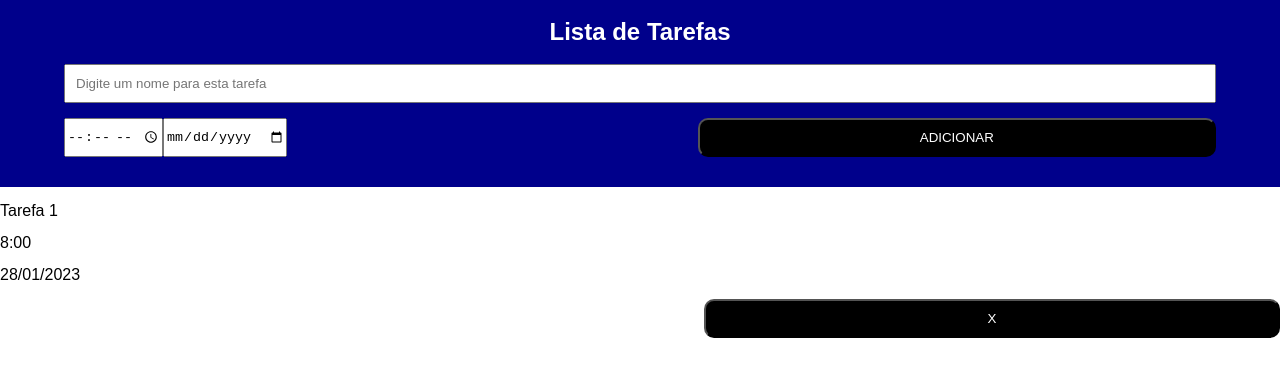
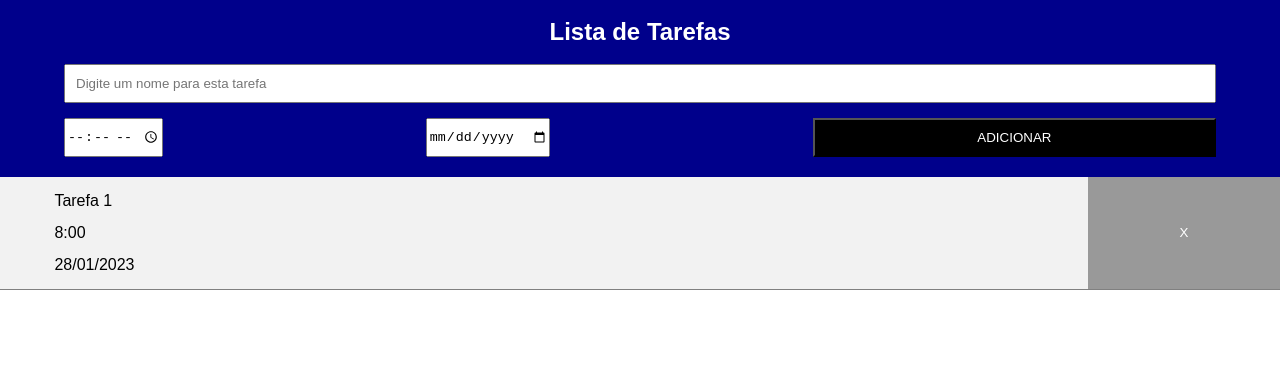
Before and after one commit to dissouza/to-do-list, a plain HTML site: page index.html in a window 1280 px wide. Drawn offline with Linux system fonts and the light colour scheme.

Commit message:
Alterada formatação da nova seção da tarefa

```diff
--- a/assets/css/style.css
+++ b/assets/css/style.css
@@ -17,21 +17,34 @@ main{
 	justify-content: center;
 	align-items: center;
 	width: 100%;
-	padding-bottom: 20px;
+	padding-bottom: 10px;
 }
 
 ul{
 	width: 100%;
 	margin: 0 auto;
 	padding-inline-start: 0px;
-
 }
 
 li{
 	display: flex;
 	margin: 0 auto;
 	width: 90%;
+	justify-content: space-between;
+}
+
+
+#first, #second{
 	padding-bottom: 10px;
+}
+
+#adicionar{
+	display: flex;
+	color: white;
+	background: black;
+	justify-content: center;
+	padding: 10px;
+	width: 35%;
 }
 
 .task{
@@ -41,16 +54,38 @@ li{
 
 }
 
+ #list_tasks{
+	display: grid;
+	grid-template-columns: 85% 15%;
+	grid-template-rows: auto auto auto;
+	background: #f2f2f2;
+	width: 100%;
+	border-bottom: 1px solid gray;
+}
+
+#new_task{
+	margin-left: 5%;
+	align-self: left;
+	grid-auto-flow: column;
+}
+
+label:active{
+	text-decoration: line-through;
+}
 
 
-button{
-	display: flex;
+
+#excluir{
+	display: grid;
+	height: 100%;
 	color: white;
-	background: black;
+	background: #999999;
 	justify-content: center;
-	border-radius: 10px;
-	align-self: right;
+	border: 0px;
+	align-items: center;
 	padding: 10px;
-	margin-left: auto;
-	width: 45%;
+	width: 100%;
 }
+
+#excluir:hover{background:#ff4d4d}
+#excluir:active{background:#ff4d4d}
```
